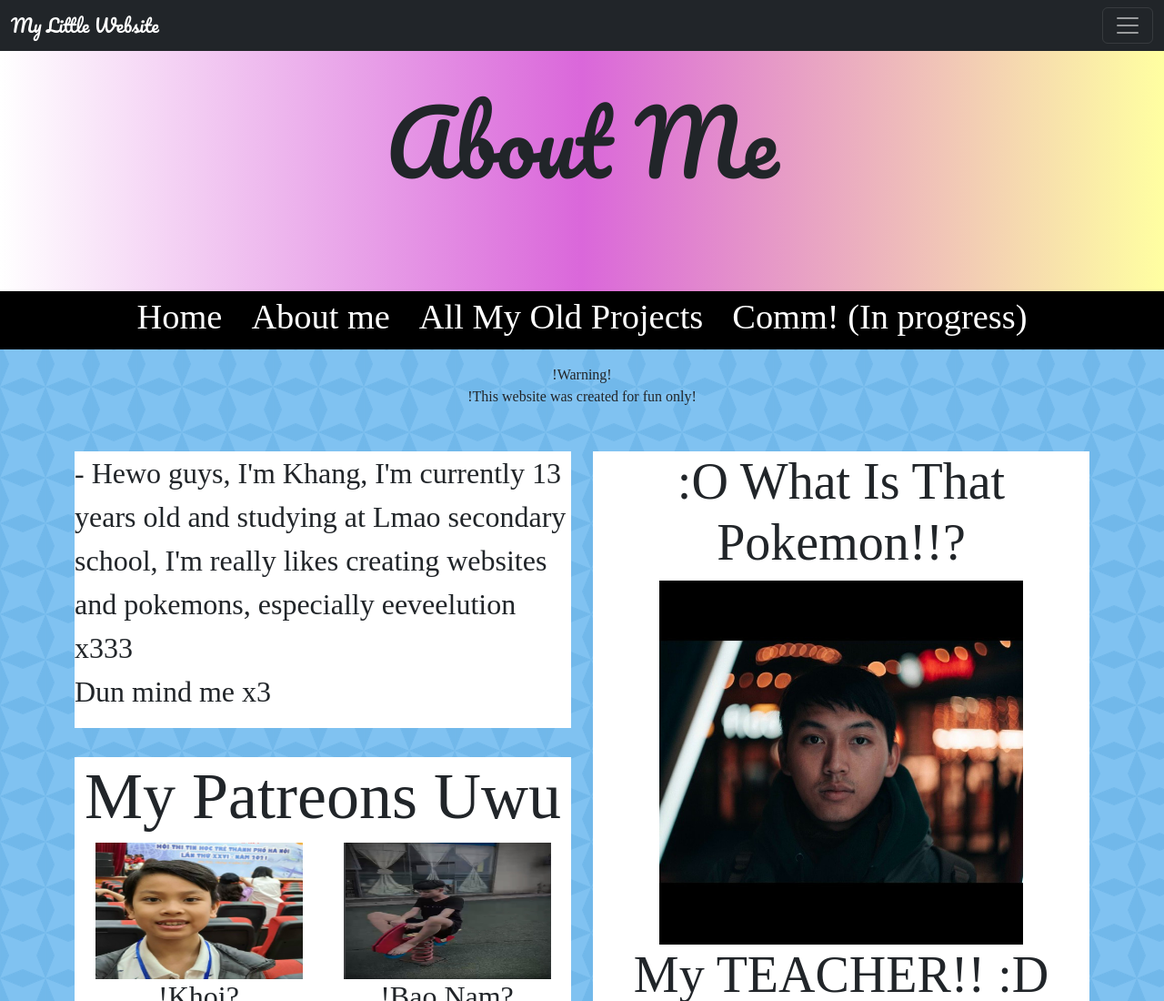
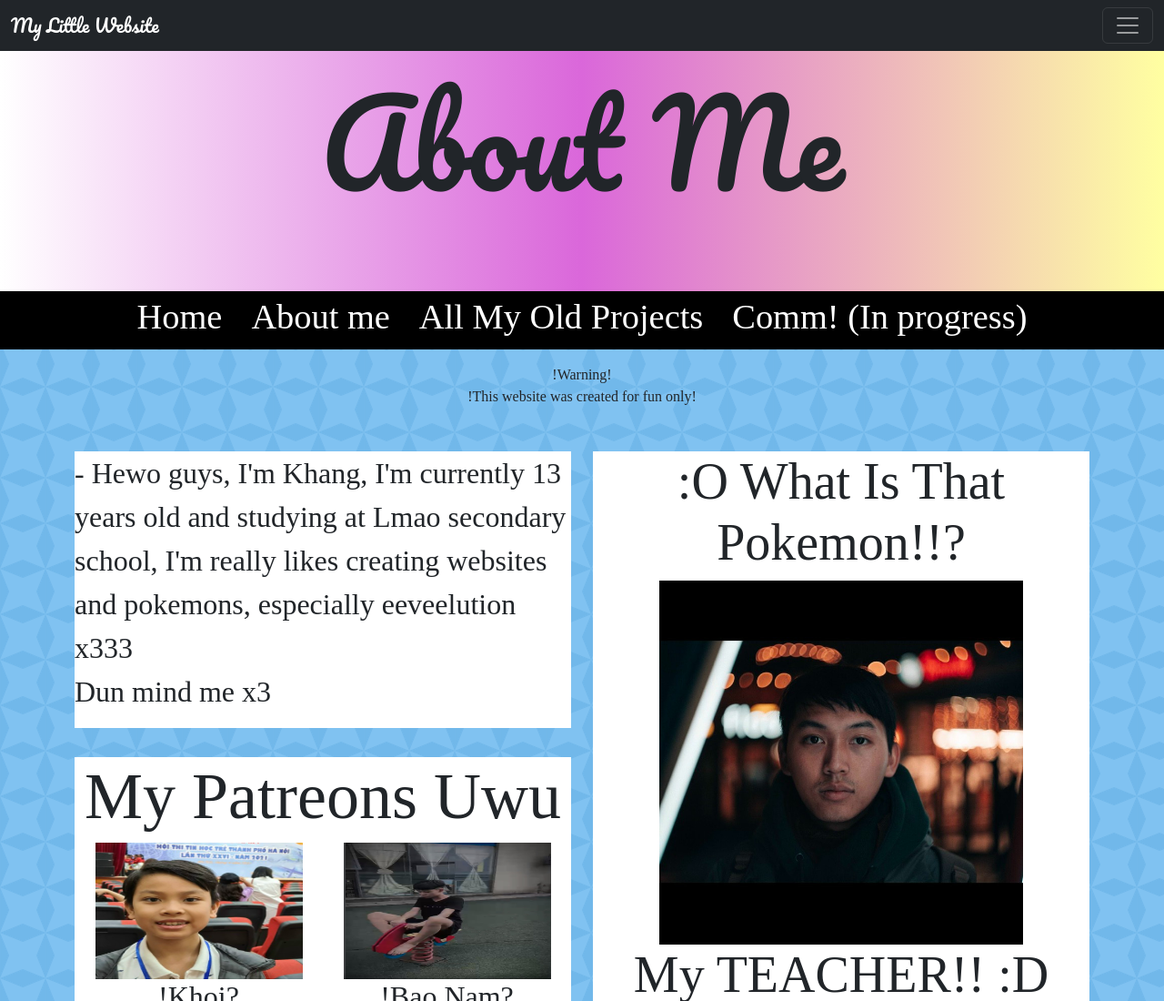
Before and after one commit to KhangIsME/about-me, a plain HTML site: page index.html in a window 1280 px wide. Shown: the top 1100 px of the page at 91% size. Drawn offline with nearby package versions, Linux system fonts and the light colour scheme; a web font is replaced by a local one.

Commit message:
Update index.html

```diff
--- a/index.html
+++ b/index.html
@@ -54,7 +54,7 @@
       </nav>
     </div>
     <div class="body0" style="display: flex; justify-content: center; align-items: center;">
-      <h1 class="font">About Me</h1>
+      <h1 class="font" style= "font-size: 8rem;">About Me</h1>
     </div>
     <div class="menu-down">
       <a class="colour" href="https://khangisme.github.io/home/" style="text-decoration: none; padding-right: 2rem;">Home</a>
```
